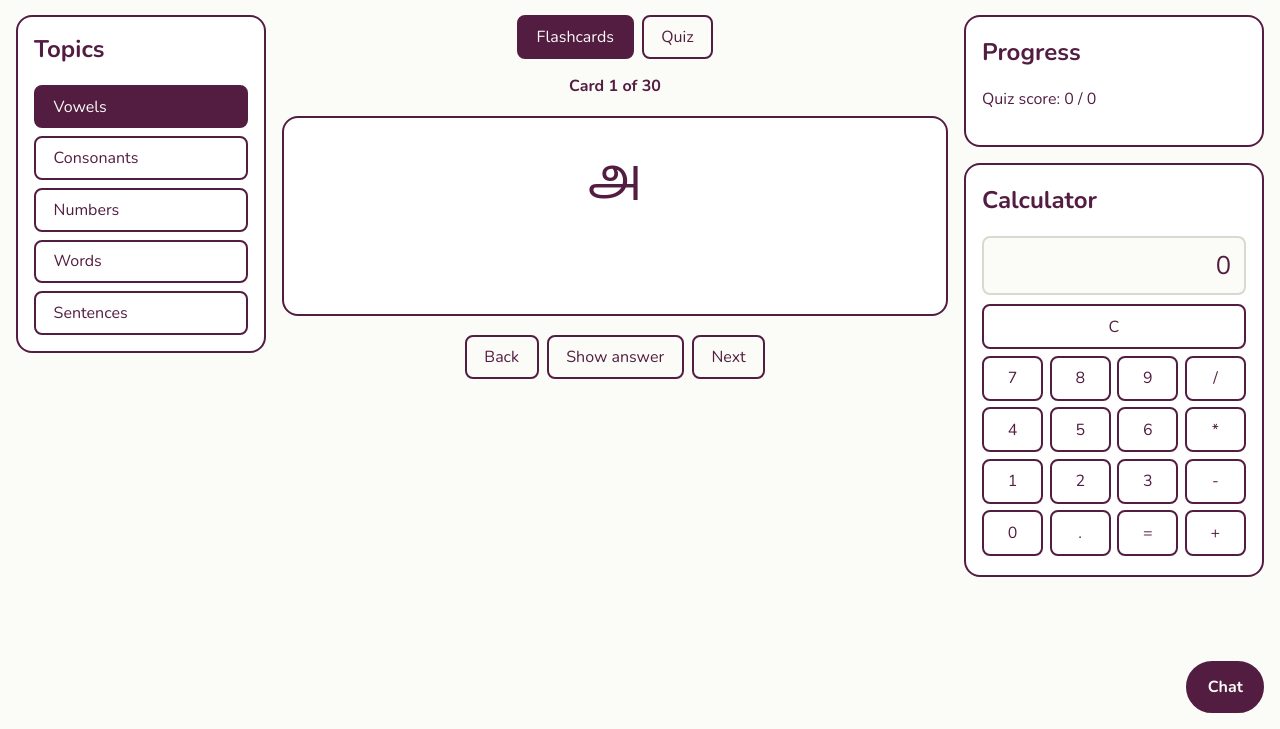
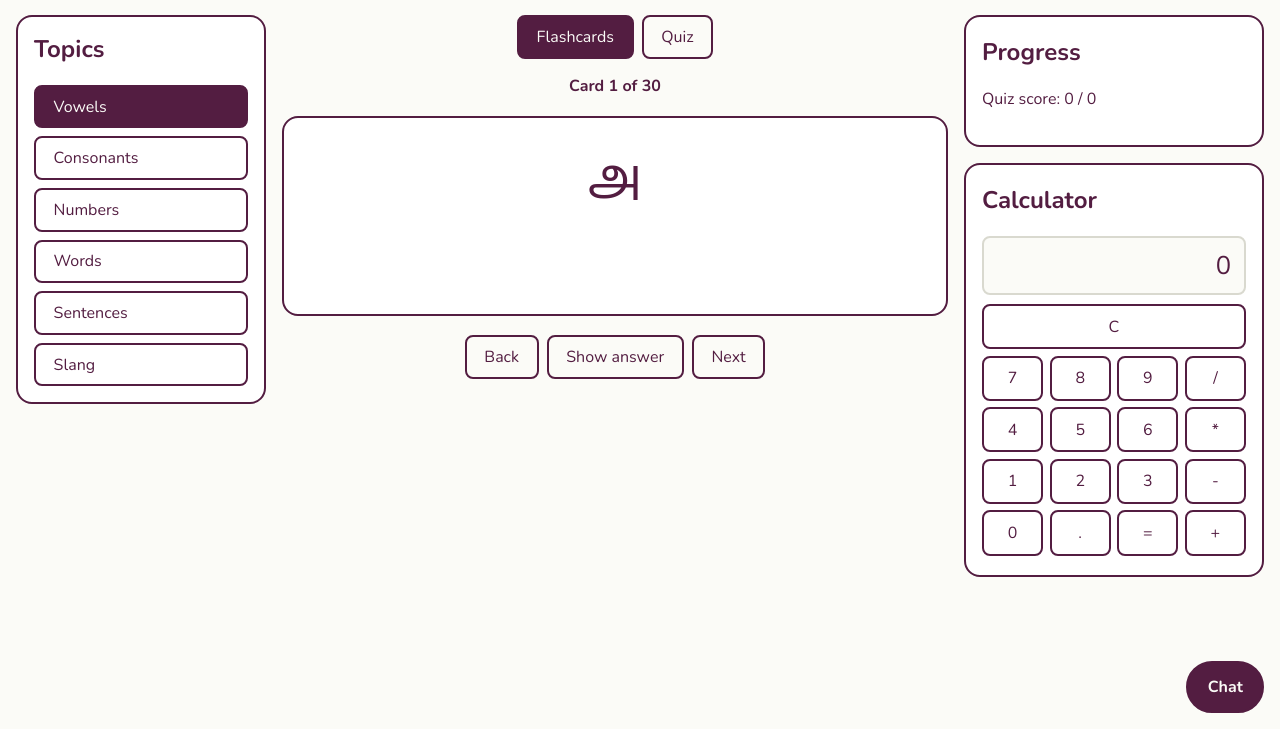
Before and after one commit to Annemarielouisa/Tamilingo, a plain HTML site: page home.html in a window 1280 px wide. Shown: the part 71-800 px from the top of the page. Drawn offline with nearby package versions, Linux system fonts and the light colour scheme.

Commit message:
Update home.html

```diff
--- a/home.html
+++ b/home.html
@@ -31,6 +31,7 @@
         <button data-set="numbers">Numbers</button>
         <button data-set="words">Words</button>
         <button data-set="sentences">Sentences</button>
+        <button data-set="sentences">Slang</button>
       </nav>
     </aside>
 
```
